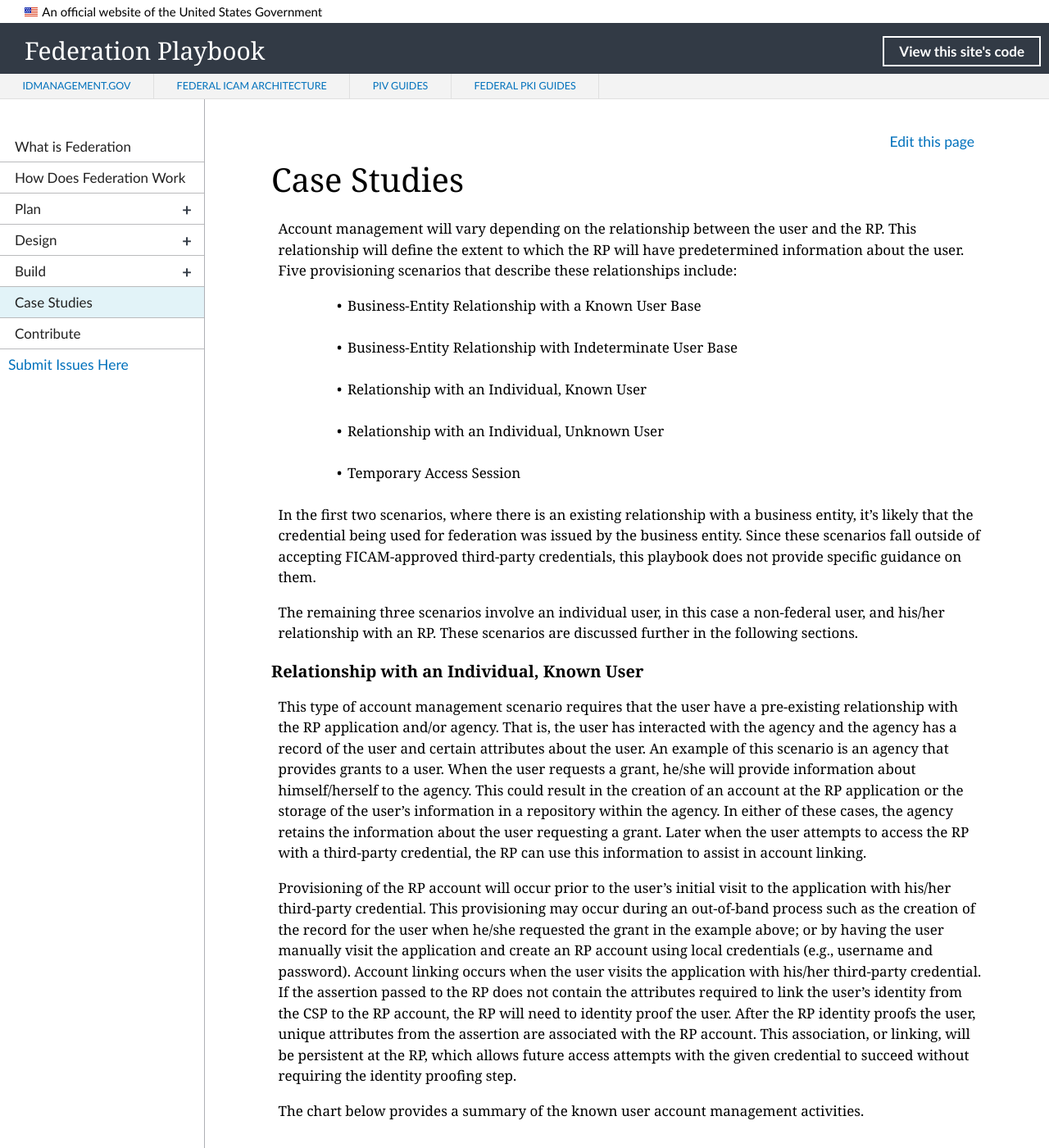
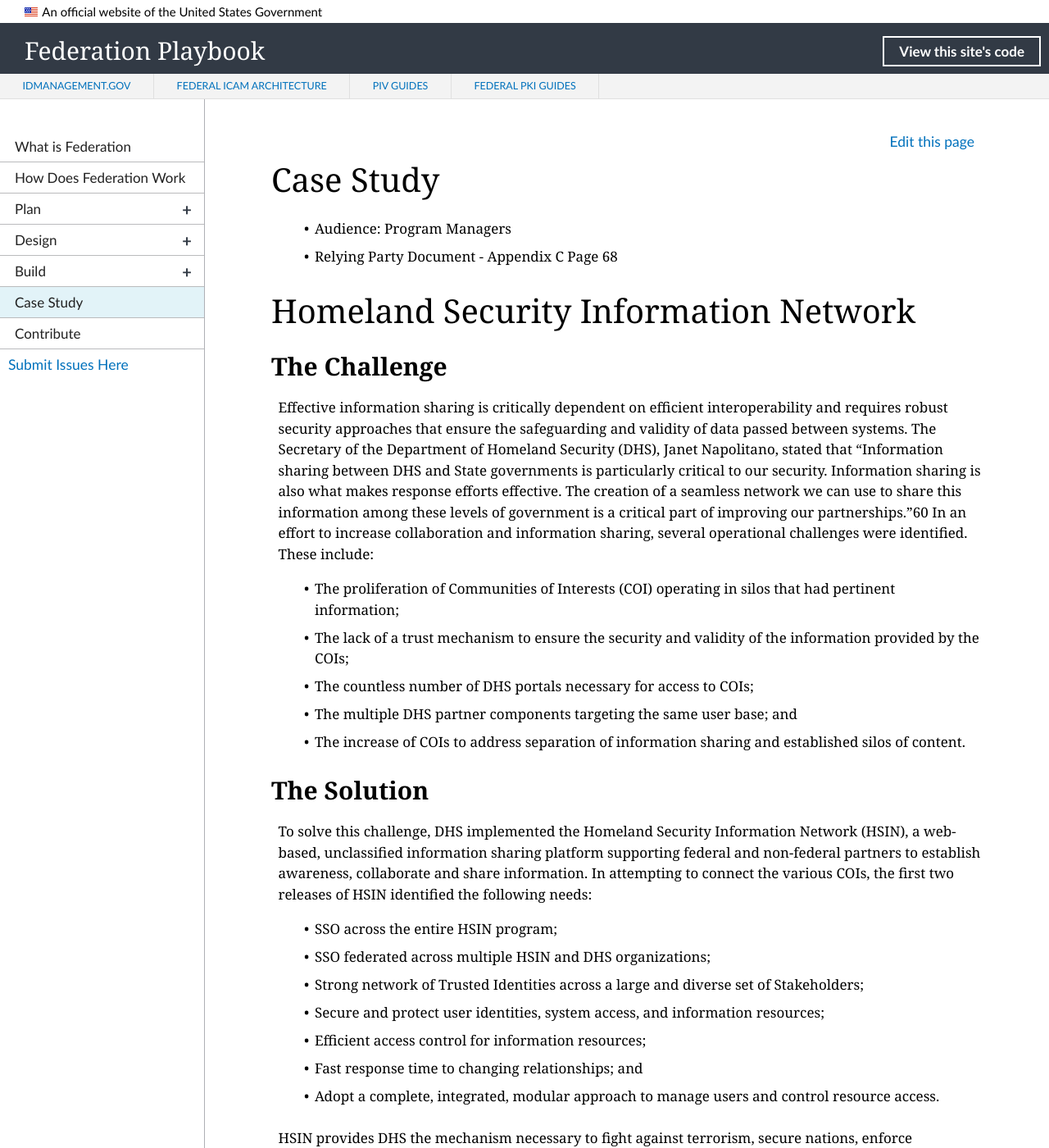
Before and after one commit to GSA/ficam-federation, a Jekyll site: the page built from pages/case_studies.md, in a window 1280 px wide and 1400 px high. Shown: the whole window at 82% size. Built offline with Jekyll 4.4.1, drawn with Linux system fonts in a browser that asks for light colours; nearby versions of some CDN libraries; library files that are not in the unit come from our copies; some of the changed text lies outside the part shown.

Commit message:
Case Study Update

```diff
--- a/_config.yml
+++ b/_config.yml
@@ -80,8 +80,8 @@
 #  internal: true
 #  coll: true
 #  collname: maintain
-- text: Case Studies
-  url: casestudies
+- text: Case Study
+  url: casestudy
   internal: true
   coll: false
 - text: Contribute
--- a/pages/case_studies.md
+++ b/pages/case_studies.md
@@ -1,86 +1,35 @@
 ---
 layout: default
-title: Case Studies
-permalink: /casestudies/
+title: Case Study
+permalink: /casestudy/
 ---
 
-Account management will vary depending on the relationship between the user and the RP. This relationship will define the extent to which the RP will have predetermined information about the user. Five provisioning scenarios that describe these relationships include:
+- Audience: Program Managers
+- Relying Party Document - Appendix C Page 68
 
-> * Business-Entity Relationship with a Known User Base
+# Homeland Security Information Network
 
-> * Business-Entity Relationship with Indeterminate User Base
+## The Challenge
 
-> * Relationship with an Individual, Known User
+Effective information sharing is critically dependent on efficient interoperability and requires robust security approaches that ensure the safeguarding and validity of data passed between systems. The Secretary of the Department of Homeland Security (DHS), Janet Napolitano, stated that “Information sharing between DHS and State governments is particularly critical to our security. Information sharing is also what makes response efforts effective. The creation of a seamless network we can use to share this information among these levels of government is a critical part of improving our partnerships.”60 In an effort to increase collaboration and information sharing, several operational challenges were identified. These include:
 
-> * Relationship with an Individual, Unknown User
+- The proliferation of Communities of Interests (COI) operating in silos that had pertinent information;
+- The lack of a trust mechanism to ensure the security and validity of the information provided by the COIs;
+- The countless number of DHS portals necessary for access to COIs;
+- The multiple DHS partner components targeting the same user base; and
+- The increase of COIs to address separation of information sharing and established silos of content.
 
-> * Temporary Access Session
+## The Solution
 
-In the first two scenarios, where there is an existing relationship with a business entity, it’s likely that the credential being used for federation was issued by the business entity. Since these scenarios fall outside of accepting FICAM-approved third-party credentials, this playbook does not provide specific guidance on them.
+To solve this challenge, DHS implemented the Homeland Security Information Network (HSIN), a web-based, unclassified information sharing platform supporting federal and non-federal partners to establish awareness, collaborate and share information. In attempting to connect the various COIs, the first two releases of HSIN identified the following needs:
 
-The remaining three scenarios involve an individual user, in this case a non-federal user, and his/her relationship with an RP. These scenarios are discussed further in the following sections.
+- SSO across the entire HSIN program;
+- SSO federated across multiple HSIN and DHS organizations;
+- Strong network of Trusted Identities across a large and diverse set of Stakeholders;
+- Secure and protect user identities, system access, and information resources;
+- Efficient access control for information resources;
+- Fast response time to changing relationships; and
+- Adopt a complete, integrated, modular approach to manage users and control resource access.
 
-<div id="accordion" markdown="1">
-
-### Relationship with an Individual, Known User
-<div markdown="1">
-
-This type of account management scenario requires that the user have a pre-existing relationship with the RP application and/or agency. That is, the user has interacted with the agency and the agency has a record of the user and certain attributes about the user. An example of this scenario is an agency that provides grants to a user. When the user requests a grant, he/she will provide information about himself/herself to the agency. This could result in the creation of an account at the RP application or the storage of the user’s information in a repository within the agency. In either of these cases, the agency retains the information about the user requesting a grant. Later when the user attempts to access the RP with a third-party credential, the RP can use this information to assist in account linking.
-
-Provisioning of the RP account will occur prior to the user’s initial visit to the application with his/her third-party credential. This provisioning may occur during an out-of-band process such as the creation of the record for the user when he/she requested the grant in the example above; or by having the user manually visit the application and create an RP account using local credentials (e.g., username and password). Account linking occurs when the user visits the application with his/her third-party credential. If the assertion passed to the RP does not contain the attributes required to link the user’s identity from the CSP to the RP account, the RP will need to identity proof the user. After the RP identity proofs the user, unique attributes from the assertion are associated with the RP account. This association, or linking, will be persistent at the RP, which allows future access attempts with the given credential to succeed without requiring the identity proofing step.
-
-The chart below provides a summary of the known user account management activities.
-
-<br>
-
-| <center> Activity </center> | <center> Description </center> |
-|:---------------------------:|--------------------------------|
-| **Provisioning** | Occurs prior to the user’s first attempt to access the application with a third-party credential. The Relying Party (RP) account is created, but no credential, or only a local credential, is associated with the account. |
-| **Account Linking** | Upon the first attempt to access the application, the user’s credential is associated with his/her RP account. Additional credentials can be associated with an RP account at any time, if the application employs the single account multiple credentials pattern. |
-| **Account Maintenance** | The implementation of these activities is at the discretion of the RP. |
-
-<br>
-
-</div>
-
-### Relationship with an Individual, Unknown User
-<div markdown="1">
-
-This type of account management scenario does not require the RP account to be provisioned before the user’s initial visit to the application with his/her third-party credential. An example of this scenario is a user that attempts to access the application without being known by the agency. The RP application will receive an assertion from a CSP about the user. At this time, the RP will create a “shadow account”, which is an RP account that is created for the purpose of maintaining a persistent association with an external user. The unique identifier within the assertion is linked to the shadow account.
-
-<br>
-
-<div style="background-color: #edf1f3;color: black;margin: 10px;padding: 10px">
-
-<h3><span>Lesson Learned</span></h3>
-<p><span>Research.gov, National Science Foundation’s (NSF) grants management system, successfully allows first-time visitors to use an OpenID credential (e.g. Google) to access NSF visitor services. By provisioning the user’s account to the application, NSF allows the user to personalize his/her experience for future visits, including a personalized homepage, up-to-date Research.gov news, and information through Rich Site Summary (RSS) feeds and email alerts.</span></p>
-
-</div>
-
-<br>
-
-In this scenario, if the RP received enough information from the assertion to uniquely identify the user, the RP will create a local RP account. Since this activity happens dynamically as the assertion is received, it’s referred to as just-in-time provisioning. If the RP requires additional information to uniquely identify the user, then provisioning does not occur when the assertion is received. Instead, the RP will collect this information using either automatic collection, prompted collection, deferred collection, or a hybrid collection approach.
-
-The RP should only collect the minimum amount of information that is required for the user to perform a transaction with the RP. The RP will perform a level of identity proofing to vet the information obtained about the user. This can be achieved by leveraging a trusted third party or by conducting identity proofing in person. Upon completion of the identity proofing, the RP will provision an RP account for the user. This is referred to as deferred provisioning, since the provisioning activities occur at a time later than when the initial assertion is received.
-
-Account linking takes place immediately after provisioning, associating unique attributes contained in the assertion from the CSP to the RP account that was just created. Similar to the known user scenario described earlier, the association of the CSP account to the RP account is persistent; allowing future access attempts with the given credential to succeed without requiring the identity proofing step. The chart below provides a summary of the known user account management activities.
-
-</div>
-
-### Temporary Access Station
-<div markdown="1">
-
-This type of account management scenario does not require provisioning of a permanent RP account. Some applications can provide access to the user without provisioning an account. Other applications, however, may need to provision a temporary account for the user, which will be removed when the user terminates his/her session with the application. The key difference between the temporary access scenario and other scenarios is that the user’s information does not persist from session to session for the user.
-
-<br>
-
-| <center> Activity </center> | <center> Description </center> |
-|:---------------------------:|--------------------------------|
-| **Provisioning** | Depending on the application implementation, a temporary account may or may not be created. If it’s created, the account only exists for the duration of the user’s session. |
-| **Account Linking** | N/A |
-| **Account Maintenance** | The implementation of these activities is at the discretion of the RP. |
-
-<br>
-
-</div>
-</div>
+HSIN provides DHS the mechanism necessary to fight against terrorism, secure nations, enforce immigration laws, and respond to natural disasters. Over the past five years, HSIN has grown from a system deployed in two states and the District of Columbia to a system deployed in all 50 states, with more than 40 fusion centers, 53 major urban areas, five U.S. territories and several international partners. The current release of HSIN, HSIN Release 3 (R3), is an information sharing model that put the network in the position to evolve from a “need to know” to “responsibility to provide” environment. R3 replaces the first two iterations of HSIN, HSIN Legacy and HSIN NextGen respectively.
+R3 provides the program with a more comprehensive identity and access management solution to uniquely identify a user, manage his/her credentials, eliminate redundant identities, reuse credentials, and establish a foundation of trust and interoperability within the HSIN program and external partners.
```
